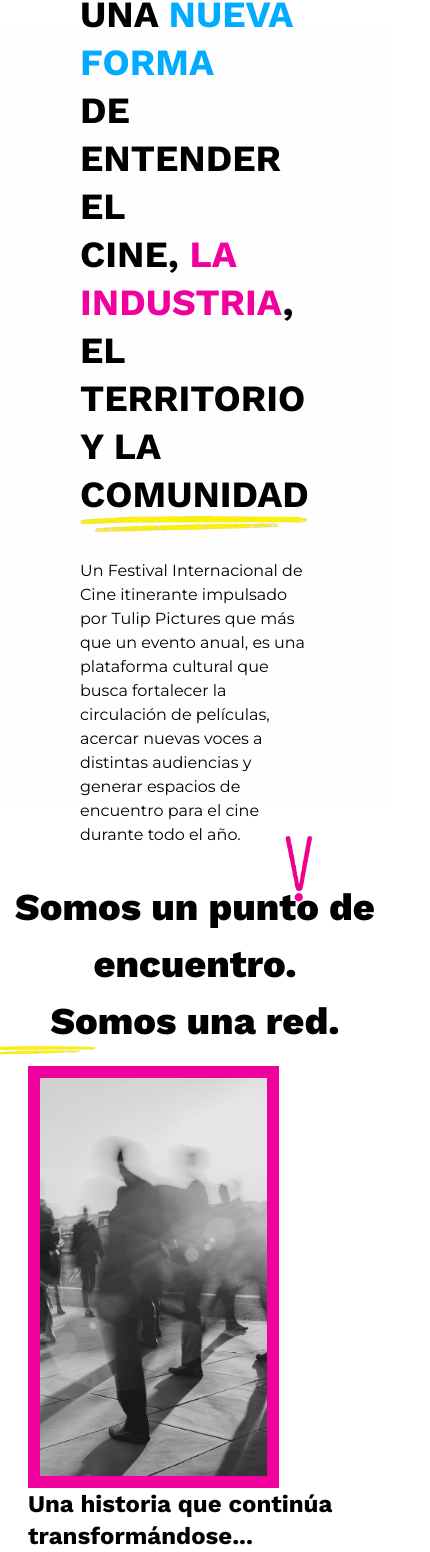
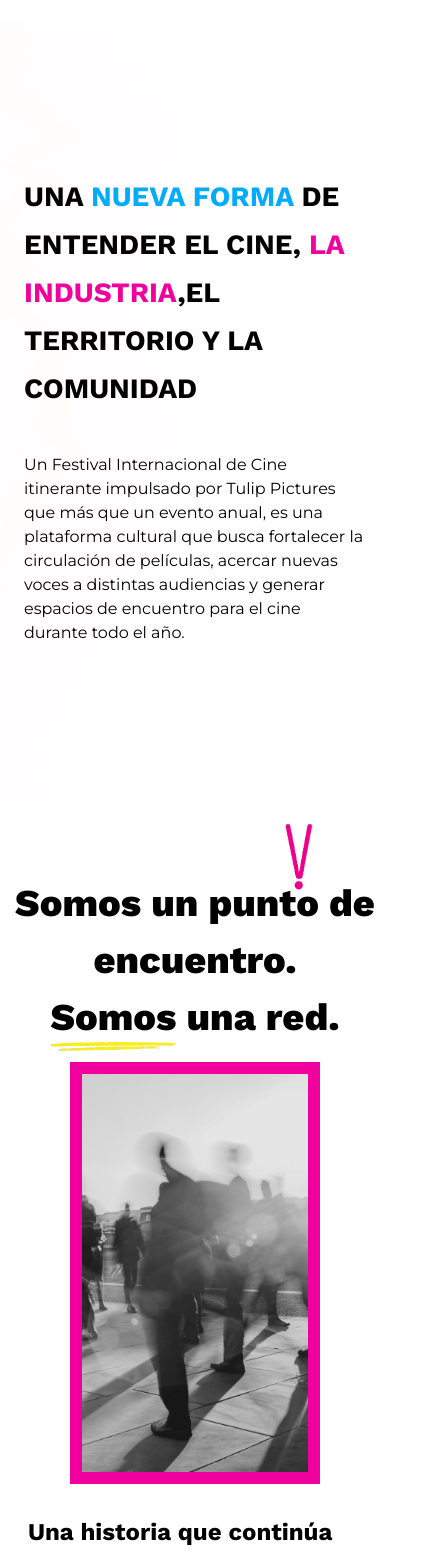
Before and after one commit to LVTDev/nomada, a Next.js app: page / in a window 390 px wide. Shown: the part 933-2485 px from the top of the page, 430 px wide, since content can reach past the window. Built offline with nearby package versions, Linux system fonts and the light colour scheme.

Commit message:
feat: adds mobile styles

```diff
--- a/app/layout.tsx
+++ b/app/layout.tsx
@@ -33,7 +33,7 @@ export default function RootLayout({ children }: LayoutProps<"/">) {
       lang="en"
       className={`${workSans.variable} ${montserrat.variable} h-full antialiased`}
     >
-      <body className="min-h-full flex flex-col bg-white">
+      <body className="  bg-white">
         <Header />
         {children}
         <Footer />
--- a/app/page.tsx
+++ b/app/page.tsx
@@ -6,7 +6,7 @@ import Image from "next/image";
 
 export default function Home() {
   return (
-    <div>
+    <div className="">
       <Hero />
       <EncuentroHome />
       <ExperenciaHome />
--- a/components/BottomGridHome.tsx
+++ b/components/BottomGridHome.tsx
@@ -3,22 +3,30 @@ import React from "react";
 
 const BottomGridHome = () => {
   const info = [
-    { name: "festival", image: "/festival.jpg", color: 'yellow' },
-    { name: "industria", image: "/industria.jpg",color: 'blue'  },
-    { name: "lab", image: "/lab.jpg", color: 'pink' },
-    { name: "territorio", image: "/territorio.jpg",color: 'yellow' },
-    { name: "en línea", image: "/enLinea.jpg", color: 'pink' },
-    { name: "comunidad", image: "/comunidad.jpg", color: 'blue' },
+    { name: "festival", image: "/festival.jpg", color: "yellow" },
+    { name: "industria", image: "/industria.jpg", color: "blue" },
+    { name: "lab", image: "/lab.jpg", color: "pink" },
+    { name: "territorio", image: "/territorio.jpg", color: "yellow" },
+    { name: "en línea", image: "/enLinea.jpg", color: "pink" },
+    { name: "comunidad", image: "/comunidad.jpg", color: "blue" },
   ];
   return (
     <div>
-        <p className="text-yellow"></p>
+      <p className="text-yellow"></p>
       <div className="grid md:grid-cols-2 lg:grid-cols-3 items-center gap-y-3.5">
         {info.map((inf, i) => (
-          <div key={i}className="mx-auto">
-            <p className={`underline text-${inf.color} font-bold text-[30px]`} >0{i + 1}</p>
+          <div key={i} className="mx-auto">
+            <p className={`underline text-${inf.color} font-bold text-[30px]`}>
+              0{i + 1}
+            </p>
             <p className="font-bold text-[30px] uppercase">{inf.name}</p>
-            <Image className="mb-3" width={220} height={12} src={`/single${inf.color}Line.png`}  alt="colored line"/>
+            <Image
+              className="mb-3"
+              width={220}
+              height={12}
+              src={`/single${inf.color}Line.png`}
+              alt="colored line"
+            />
             <div className="relative h-[215px] w-[321px] ">
               <Image
                 className="object-cover"
@@ -30,7 +38,7 @@ const BottomGridHome = () => {
           </div>
         ))}
       </div>
-      <p className="text-center w-screen text-[38px] my-10 font-work-sans font-bold lg:text-[50px]">
+      <p className="text-center  mb-10 text-[18px] lg:text-[38px]  my-10 font-work-sans font-bold ">
         Próximamente | Agenda de <br />
         Actividades 2026–2027
       </p>
--- a/components/EncuentroHome.tsx
+++ b/components/EncuentroHome.tsx
@@ -12,14 +12,14 @@ const EncuentroHome = () => {
         alt="colored line"
       />
 
-      <p className="text-center lg:text-[53px] text-[38px] pt-8 pb-4  font-work-sans font-extrabold">
+      <p className="text-center lg:text-[53px] text-[38px] pt-10 pb-4  font-work-sans font-extrabold">
         Somos un punto de encuentro. <br className="lg:hidden" />{" "}
         <span className="relative">
           Somos
           <Image
             width={338}
             height={24}
-            className="absolute -bottom-3 -left-20"
+            className="absolute -bottom-3 left-0 lg:-left-20"
             src={"/yellowLines.png"}
             alt="yellow lines"
           />
@@ -27,7 +27,7 @@ const EncuentroHome = () => {
         una red.
       </p>
       <div className="lg:flex lg:gap-8 px-7">
-        <div className="w-3/4 lg:w-1/3 h-[50vh] relative">
+        <div className="w-3/4 mx-auto max-w-[400px] lg:w-1/3 h-[50vh] relative">
           <Image
             fill
             alt=""
@@ -36,7 +36,7 @@ const EncuentroHome = () => {
           />
         </div>
         <div className="lg:w-2/3">
-          <p className="text-2xl lg:text-[32px] font-bold font-work-sans mb-5">
+          <p className="text-2xl mt-8 lg:mt-0 lg:text-[32px] font-bold font-work-sans mb-5">
             Una historia que continúa transformándose...{" "}
           </p>
           <p className="font-montserrat mb-2 lg:text-[22px]">
--- a/components/ExperenciaHome.tsx
+++ b/components/ExperenciaHome.tsx
@@ -3,7 +3,7 @@ import React from "react";
 
 const ExperenciaHome = () => {
   return (
-    <div className="font-montserrat relative">
+    <div className="font-montserrat relative overflow-hidden">
       <div className="relative w-full h-32 lg:h-52">
         <Image
           alt=""
@@ -12,7 +12,7 @@ const ExperenciaHome = () => {
           className="object-cover object-[2%]"
         />
       </div>
-      <p className="text-[28px] lg:text-[52px] leading-16 lg:w-4/5 lg:ml-auto font-bold text-right pr-8 font-work-sans lg:py-7">
+      <p className="text-[24px] pt-8 lg:text-[52px] leading-8 lg:leading-16 lg:w-4/5 lg:ml-auto font-bold text-right lg:pr-8 font-work-sans lg:py-7">
         Buscando una <span className="text-pink">experiencia compartida</span>{" "}
         que fortalece redes culturales y amplía el acceso a nuevas audiencias.
       </p>
@@ -30,16 +30,16 @@ const ExperenciaHome = () => {
         culturales, museos y organizaciones locales.
       </p>
       <Image
-        className="mb-3 absolute top-[35%]  left-0 rotate-90"
-        width={82 / 1.5}
-        height={202 / 1.5}
+        className="mb-3 absolute top-[28%] lg:top-[38%]  left-0 rotate-90"
+        width={82 / 2}
+        height={202 / 2}
         src={`/logo2.png`}
         alt="colored line"
       />{" "}
       <Image
-        className="mb-3 absolute bottom-[6%]  right-0 rotate-270"
-        width={82 / 1.5}
-        height={202 / 1.5}
+        className="mb-3 absolute bottom-[4%] lg:bottom-[6%]  right-[1%]  rotate-270"
+        width={82 / 2}
+        height={202 / 2}
         src={`/logo3.png`}
         alt="colored line"
       />
--- a/components/Footer.tsx
+++ b/components/Footer.tsx
@@ -37,23 +37,23 @@ const Footer = () => {
         </p>
       </div>
       <Image
-        className="mb-3 absolute -top-20  right-30"
-        width={82 / 2}
-        height={202 / 2}
+        className="mb-3 absolute -top-12  right-30"
+        width={82 / 3}
+        height={202 / 3}
         src={`/logo1.png`}
         alt="colored line"
       />{" "}
       <Image
-        className="mb-3 absolute -top-20  right-[200px]"
-        width={82 / 2}
-        height={202 / 2}
+        className="mb-3 absolute -top-12  right-[200px]"
+        width={82 / 3}
+        height={202 / 3}
         src={`/logo2.png`}
         alt="colored line"
       />{" "}
       <Image
-        className="mb-3 absolute -top-20  right-[280px]"
-        width={82 / 2}
-        height={202 / 2}
+        className="mb-3 absolute -top-12  right-[280px]"
+        width={82 / 3}
+        height={202 / 3}
         src={`/logo3.png`}
         alt="colored line"
       />
--- a/components/Hero.tsx
+++ b/components/Hero.tsx
@@ -3,7 +3,7 @@ import React from "react";
 
 const Hero = () => {
   return (
-    <div>
+    <div className="">
       <div className='min-h-screen backdrop-brightness-10   bg-[url("/heroBG.jpg")] bg-center bg-no-repeat bg-cover flex items-center justify-center relative'>
         <img
           src="/darkenbg.png"
@@ -19,28 +19,28 @@ const Hero = () => {
           />
         </div>
       </div>
-      <div className='min-h-screen overflow-hidden  bg-[url("/bgSection2.jpg")]  bg-no-repeat bg-fill bg-left text-black flex flex-col justify-center px-20 relative'>
+      <div className='min-h-screen overflow-hidden  bg-[url("/bgSection2.jpg")]  bg-no-repeat bg-fill bg-left text-black flex flex-col justify-center px-6 lg:px-20 relative'>
         {/* <img
           src="/whiteFilter.png"
           alt=""
-          className="absolute left-0 scale-200 top-0  w-screen h-full object-fill"
+          className="absolute left-0 scale-200 top-0   h-full object-fill"
         /> */}
         <img
           src="/whiteFilter.png"
           alt=""
-          className="absolute -rotate-90 -left-20 scale-200 top-0  w-screen h-full object-fill"
+          className="absolute -rotate-90 -left-20 scale-200 top-0   h-full object-fill"
         />
         <div className="lg:w-1/2 z-10">
-          <p className="uppercase text-[37px] lg:text-[50px] font-bold font-work-sans leading-12">
-            UNA <span className="text-blue">NUEVA forma</span>
-            <br />
-            de entender el <br />
+          <p className="uppercase text-[28px] lg:text-[37px] lg:text-[50px] font-bold font-work-sans leading-12 pt-8 lg:pt-12">
+            UNA <span className="text-blue">NUEVA forma </span>
+            <br className="hidden lg:block" />
+            de entender el <br  className="hidden lg:block"/>
             cine, <span className="text-pink">LA INDUSTRIA</span>,
-            <br />
+            <br className="hidden lg:block" />
             el territorio y la
-            <br />
+            <br className="hidden lg:block"/>
             <span className="relative">
-              comunidad
+              {" "} comunidad
               <Image
                 width={338}
                 height={24}
@@ -50,7 +50,7 @@ const Hero = () => {
               />
             </span>
           </p>
-          <p className="font-montserrat mt-10">
+          <p className="font-montserrat mt-10 pb-10">
             Un Festival Internacional de Cine itinerante impulsado por Tulip
             Pictures que más que un evento anual, es una plataforma cultural que
             busca fortalecer la circulación de películas, acercar nuevas voces a
```
